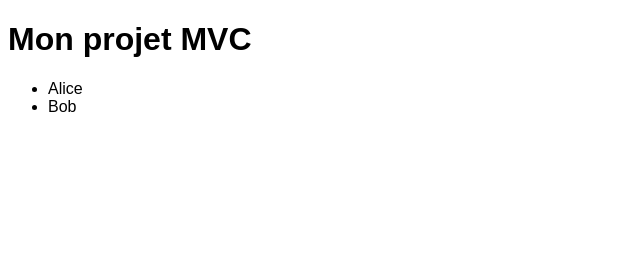
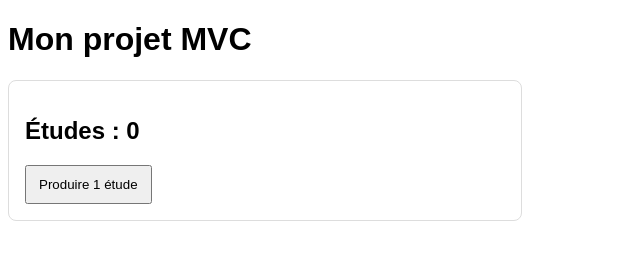
Before and after one commit to Eliot-l/The-Idle-Office, a plain HTML site: page index.html in a window 1280 px wide. Shown: the whole page, without its empty margins (0-640 px from the left). Drawn offline with Linux system fonts and the light colour scheme.

Commit message:
Add_prod_ini

```diff
--- a/assets/css/style.css
+++ b/assets/css/style.css
@@ -1,3 +1,3 @@
-body {
-  font-family: Arial, sans-serif;
-}
+body { font-family: Arial, sans-serif; }
+.panel { max-width: 480px; padding: 16px; border: 1px solid #ddd; border-radius: 8px; }
+button { padding: 10px 12px; cursor: pointer; }
--- a/controllers/mainController.js
+++ b/controllers/mainController.js
@@ -1,14 +1,18 @@
-import { UserModel } from "../models/userModel.js";
-import { UserView } from "../views/userView.js";
+import { GameModel } from "../models/gameModel.js";
+import { GameView } from "../views/gameView.js";
 
 export class MainController {
   constructor() {
-    this.model = new UserModel();
-    this.view = new UserView();
+    this.model = new GameModel();
+    this.view = new GameView();
   }
 
   init() {
-    const users = this.model.getUsers();
-    this.view.render(users);
+    this.view.render(this.model.getState());
+
+    this.view.bindProduce(() => {
+      this.model.addStudies(1);
+      this.view.updateStudies(this.model.getState().studies);
+    });
   }
 }
--- /dev/null
+++ b/models/gameModel.js
@@ -0,0 +1,15 @@
+export class GameModel {
+  constructor() {
+    this.state = {
+      studies: 0,
+    };
+  }
+
+  getState() {
+    return this.state;
+  }
+
+  addStudies(amount) {
+    this.state.studies += amount;
+  }
+}
--- /dev/null
+++ b/views/gameView.js
@@ -0,0 +1,20 @@
+export class GameView {
+  render(state) {
+    const app = document.getElementById("app");
+
+    app.innerHTML = `
+      <div class="panel">
+        <h2>Études : <span id="studies">${state.studies}</span></h2>
+        <button id="produce">Produire 1 étude</button>
+      </div>
+    `;
+  }
+
+  bindProduce(handler) {
+    document.getElementById("produce").addEventListener("click", handler);
+  }
+
+  updateStudies(value) {
+    document.getElementById("studies").textContent = value;
+  }
+}
```
